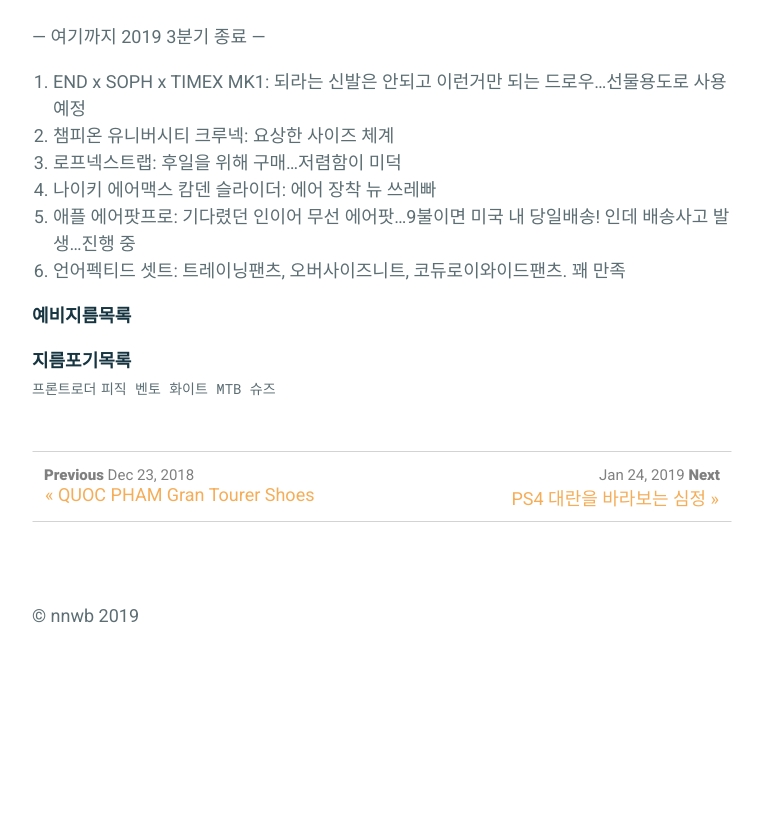
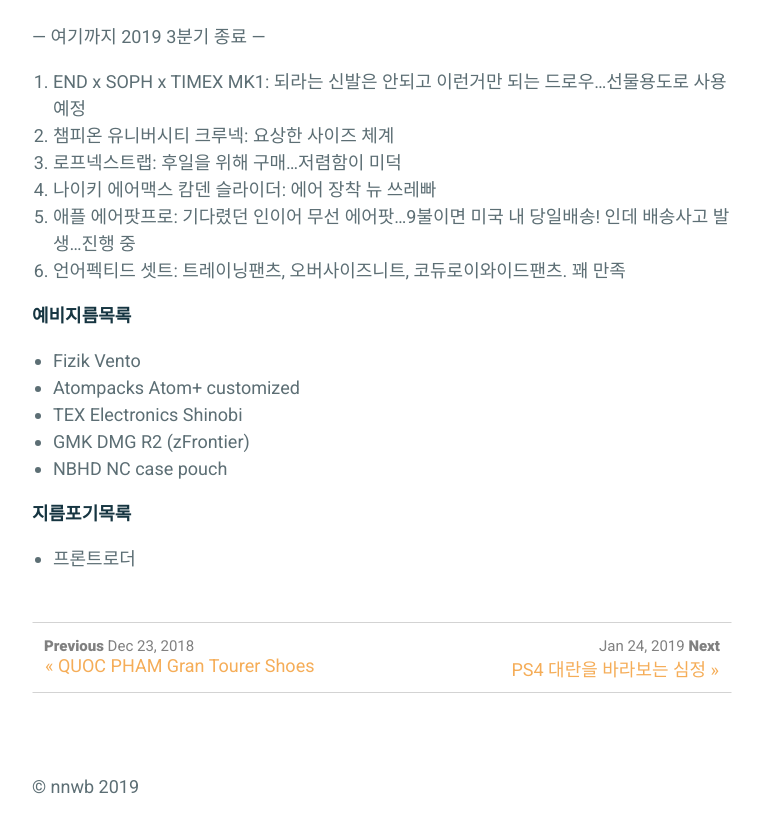
Before and after one commit to nnwb/nnwb.github.io, a Jekyll site: the page built from _posts/2019-01-01-2019buy.md, in a window 1280 px wide and 900 px high, scrolled down 2791 px. Shown: the top 833 px of the window, without its empty margins (258-1016 px from the left). Built offline with Jekyll 4.4.1, drawn with Linux system fonts in a browser that asks for light colours; comment, search, counter and statistics services are not loaded; before the commit the page ends 3520 px from its top, so only the background shows below that.

Commit message:
Update 2019-01-01-2019buy.md

```diff
--- a/_posts/2019-01-01-2019buy.md
+++ b/_posts/2019-01-01-2019buy.md
@@ -94,7 +94,11 @@ comments: true
 
 
 **예비지름목록**
+- Fizik Vento
+- Atompacks Atom+ customized
+- TEX Electronics Shinobi
+- GMK DMG R2 (zFrontier)
+- NBHD NC case pouch
 
 **지름포기목록**
-`프론트로더`
-`피직 벤토 화이트 MTB 슈즈`
+- 프론트로더
```
